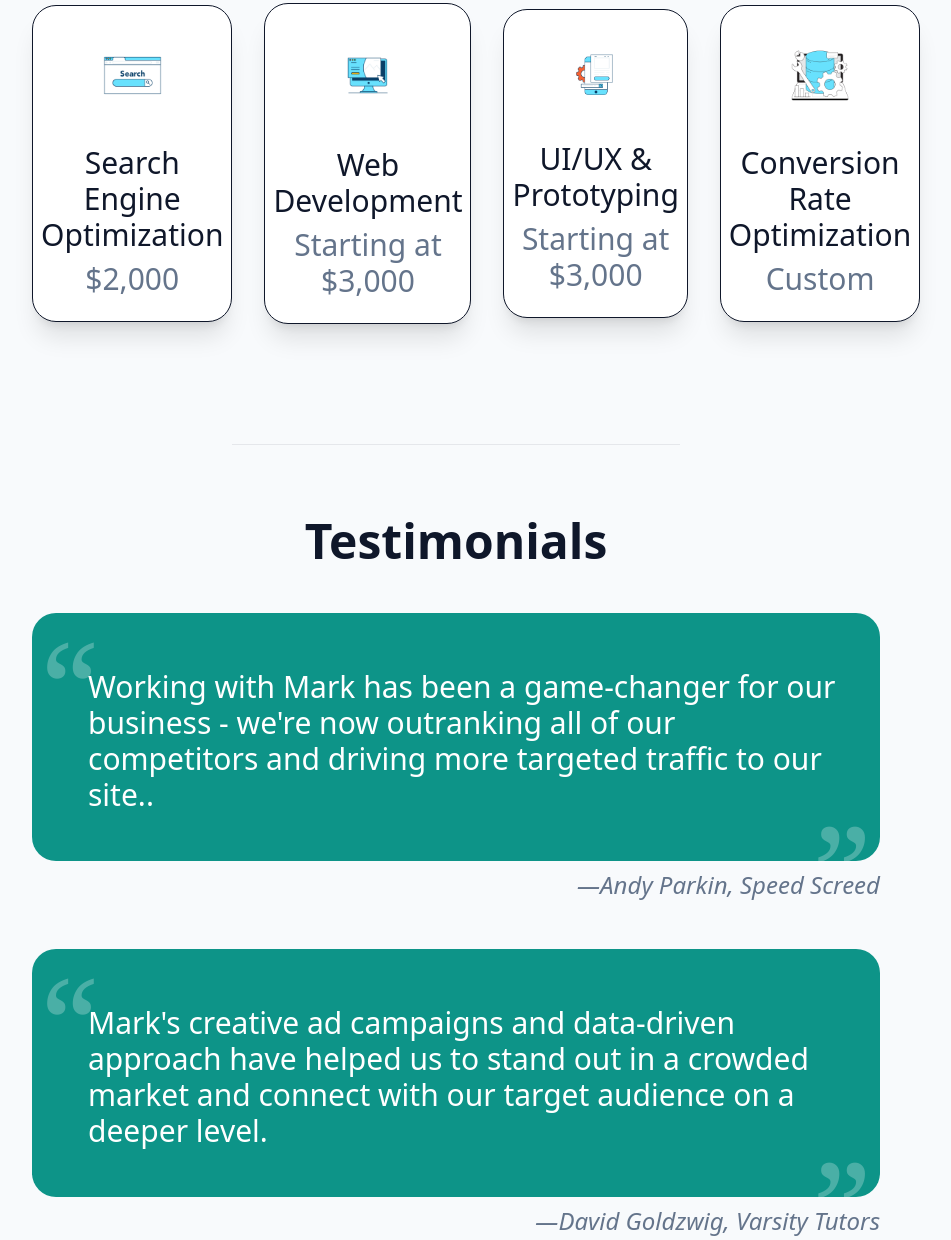
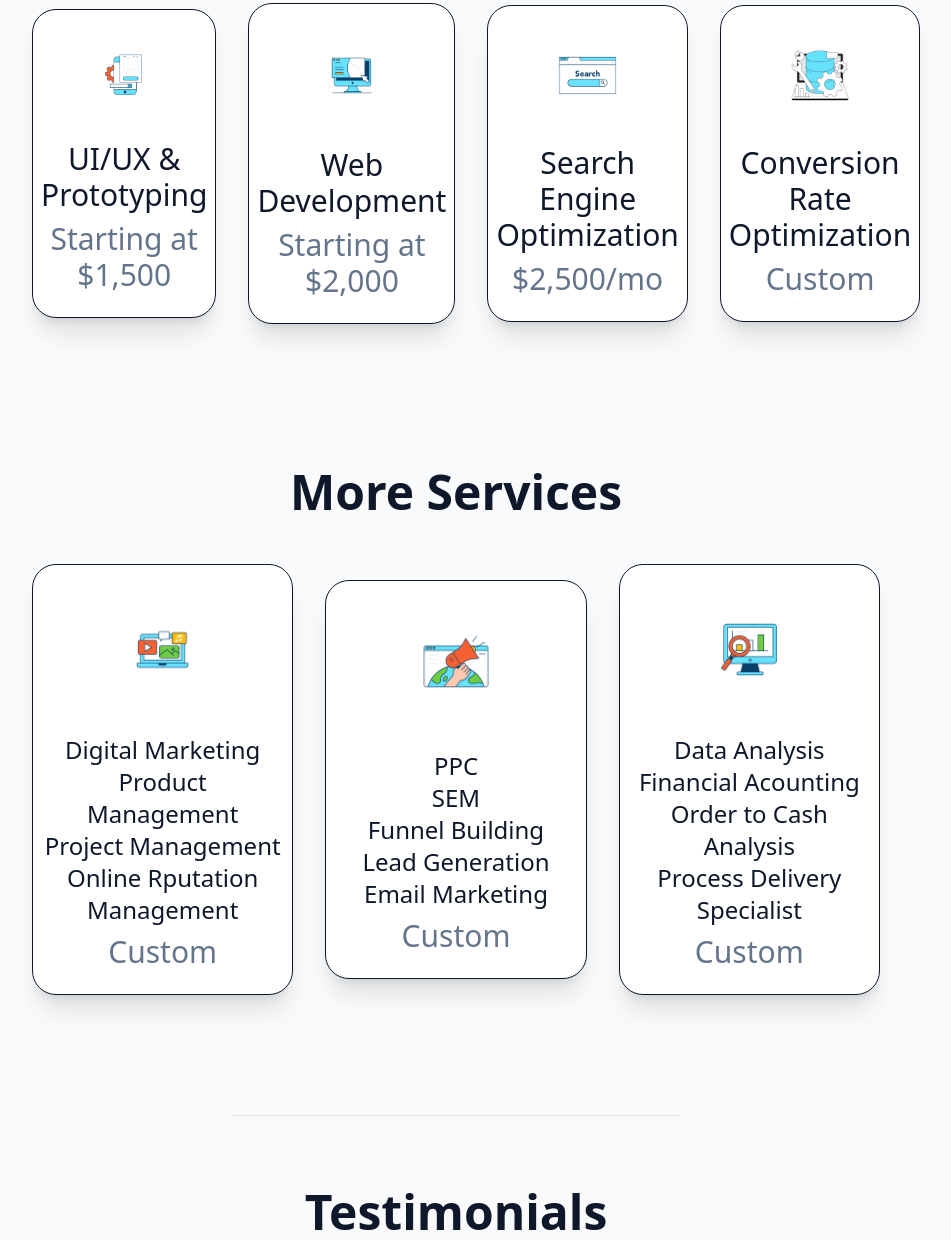
Before and after one commit to hindtag/mark-vargas, a website: page build/index.html in a window 1280 px wide. Shown: the part 858-2098 px from the top of the page, without its empty margins (184-1135 px from the left). Drawn offline with Linux system fonts and the light colour scheme.

Commit message:
quick portfolio update

```diff
--- a/build/index.html
+++ b/build/index.html
@@ -72,17 +72,18 @@
                 My Services
             </h2>
             <ul class="mx-auto my-12 flex list-none flex-col items-center gap-8 sm:flex-row">
+
                 <li
                     class="flex w-2/3 flex-col items-center rounded-3xl border border-solid border-slate-900 bg-white py-6 px-2 shadow-xl dark:border-gray-100 dark:bg-black sm:w-5/6">
-                    <img src="./img/search_engine.png" alt="Explorer" class="mb-6 w-1/2" />
+                    <img src="./img/user_interface.png" alt="Infinity" class="mb-6 w-1/2" />
                     <h3 class="text-center text-3xl text-slate-900 dark:text-white">
-                        Search Engine Optimization
+                        UI/UX & Prototyping
                     </h3>
                     <p class="mt-2 hidden text-center text-3xl text-slate-500 dark:text-slate-400 sm:block">
-                        $2,000
+                        Starting at $1,500
                     </p>
                     <p class="mt-2 text-center text-2xl text-slate-500 dark:text-slate-400 sm:hidden">
-                        Affordable
+                        User experience design and wireframing
                     </p>
                 </li>
                 <li
@@ -92,7 +93,7 @@
                         Web Development
                     </h3>
                     <p class="mt-2 hidden text-center text-3xl text-slate-500 dark:text-slate-400 sm:block">
-                        Starting at $3,000
+                        Starting at $2,000
                     </p>
                     <p class="mt-2 text-center text-2xl text-slate-500 dark:text-slate-400 sm:hidden">
                         CMS and Non-CMS
@@ -100,15 +101,15 @@
                 </li>
                 <li
                     class="flex w-2/3 flex-col items-center rounded-3xl border border-solid border-slate-900 bg-white py-6 px-2 shadow-xl dark:border-gray-100 dark:bg-black sm:w-5/6">
-                    <img src="./img/user_interface.png" alt="Infinity" class="mb-6 w-1/2" />
+                    <img src="./img/search_engine.png" alt="Explorer" class="mb-6 w-1/2" />
                     <h3 class="text-center text-3xl text-slate-900 dark:text-white">
-                        UI/UX & Prototyping
+                        Search Engine Optimization
                     </h3>
                     <p class="mt-2 hidden text-center text-3xl text-slate-500 dark:text-slate-400 sm:block">
-                        Starting at $3,000
+                        $2,500/mo
                     </p>
                     <p class="mt-2 text-center text-2xl text-slate-500 dark:text-slate-400 sm:hidden">
-                        User experience design and wireframing
+                        Affordable
                     </p>
                 </li>
                 <li
@@ -124,6 +125,60 @@
                         Luxury Starship
                     </p>
                 </li>
+            </ul>
+        </section>
+
+        <section id="other services"
+            class="widescreen:section-min-height tallscreen:section-min-height my-12 scroll-mt-20 p-6">
+            <h2 class="mb-6 text-center text-4xl font-bold text-slate-900 dark:text-white sm:text-5xl">
+                More Services
+            </h2>
+            <ul class="mx-auto my-12 flex list-none flex-col items-center gap-8 sm:flex-row">
+
+                <li
+                    class="flex w-2/3 flex-col items-center rounded-3xl border border-solid border-slate-900 bg-white py-6 px-2 shadow-xl dark:border-gray-100 dark:bg-black sm:w-5/6">
+                    <img src="./img/project_management.png" alt="Explorer" class="mb-6 w-1/2" />
+                    <h3 class="text-center text-2xl text-slate-900 dark:text-white">Digital Marketing</h3>
+                    <h3 class="text-center text-2xl text-slate-900 dark:text-white">Product Management</h3>
+                    <h3 class="text-center text-2xl text-slate-900 dark:text-white">Project Management</h3>
+                    <h3 class="text-center text-2xl text-slate-900 dark:text-white">Online Rputation Management</h3>
+                    <p class="mt-2 hidden text-center text-3xl text-slate-500 dark:text-slate-400 sm:block">
+                        Custom
+                    </p>
+                    <p class="mt-2 text-center text-2xl text-slate-500 dark:text-slate-400 sm:hidden">
+                        Custom
+                    </p>
+                </li>
+                <li
+                    class="flex w-2/3 flex-col items-center rounded-3xl border border-solid border-slate-900 bg-white py-6 px-2 shadow-xl dark:border-gray-100 dark:bg-black sm:w-5/6">
+                    <img src="./img/marketing.png" alt="Explorer" class="mb-6 w-1/2" />
+                    <h3 class="text-center text-2xl text-slate-900 dark:text-white">PPC</h3>
+                    <h3 class="text-center text-2xl text-slate-900 dark:text-white">SEM</h3>
+                    <h3 class="text-center text-2xl text-slate-900 dark:text-white">Funnel Building</h3>
+                    <h3 class="text-center text-2xl text-slate-900 dark:text-white">Lead Generation</h3>
+                    <h3 class="text-center text-2xl text-slate-900 dark:text-white">Email Marketing</h3>
+                    <p class="mt-2 hidden text-center text-3xl text-slate-500 dark:text-slate-400 sm:block">
+                        Custom
+                    </p>
+                    <p class="mt-2 text-center text-2xl text-slate-500 dark:text-slate-400 sm:hidden">
+                        Custom
+                    </p>
+                </li>
+                <li
+                    class="flex w-2/3 flex-col items-center rounded-3xl border border-solid border-slate-900 bg-white py-6 px-2 shadow-xl dark:border-gray-100 dark:bg-black sm:w-5/6">
+                    <img src="./img/analysis_outline.png" alt="Explorer" class="mb-6 w-1/2" />
+                    <h3 class="text-center text-2xl text-slate-900 dark:text-white">Data Analysis</h3>
+                    <h3 class="text-center text-2xl text-slate-900 dark:text-white">Financial Acounting</h3>
+                    <h3 class="text-center text-2xl text-slate-900 dark:text-white">Order to Cash Analysis</h3>
+                    <h3 class="text-center text-2xl text-slate-900 dark:text-white">Process Delivery Specialist</h3>
+                    <p class="mt-2 hidden text-center text-3xl text-slate-500 dark:text-slate-400 sm:block">
+                        Custom
+                    </p>
+                    <p class="mt-2 text-center text-2xl text-slate-500 dark:text-slate-400 sm:hidden">
+                        Custom
+                    </p>
+                </li>
+
             </ul>
         </section>
 
```
Also changed, not shown: build/css/output.css, build/img/files.png (added), build/img/marketing.png (added), build/img/project_management.png (added).
